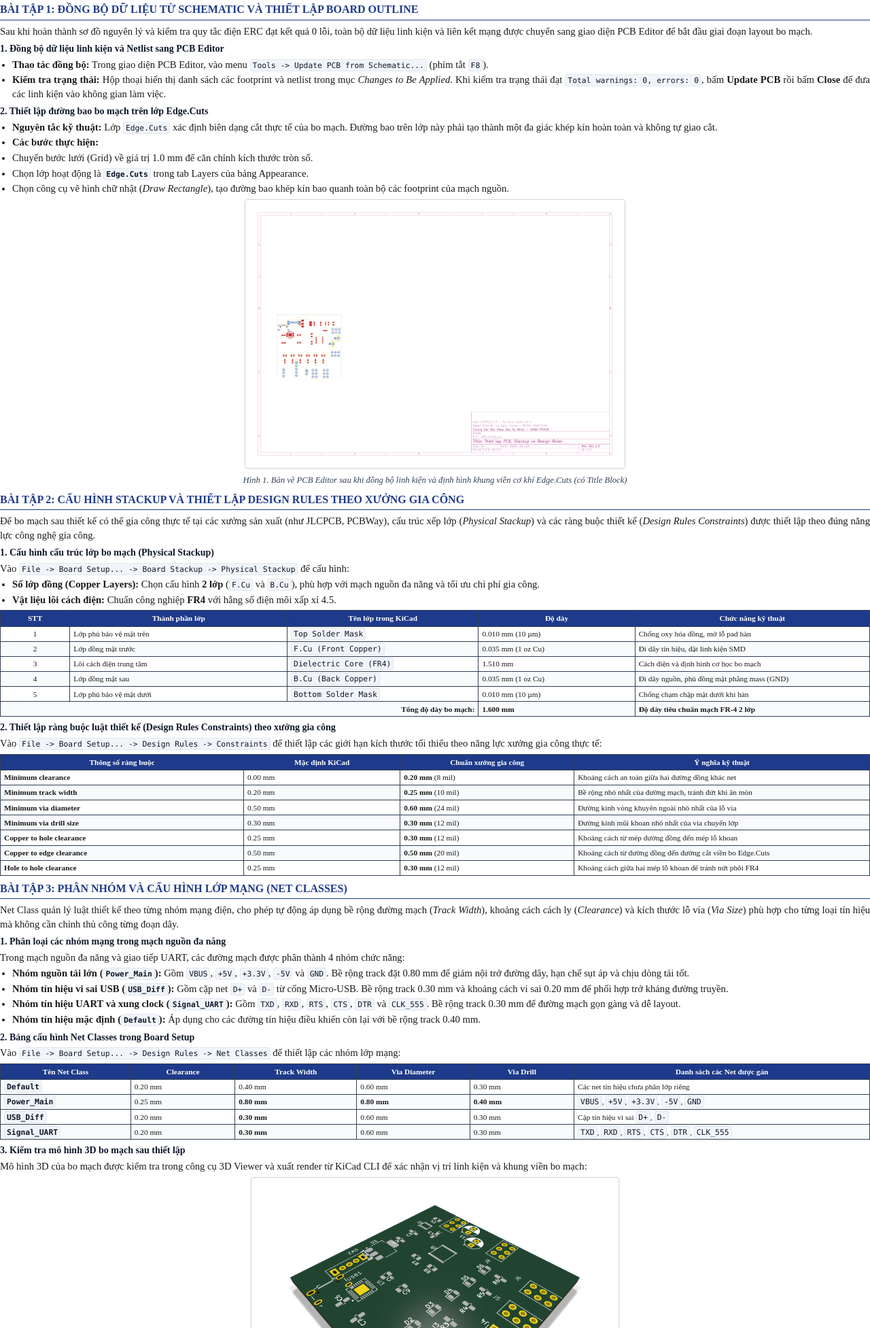
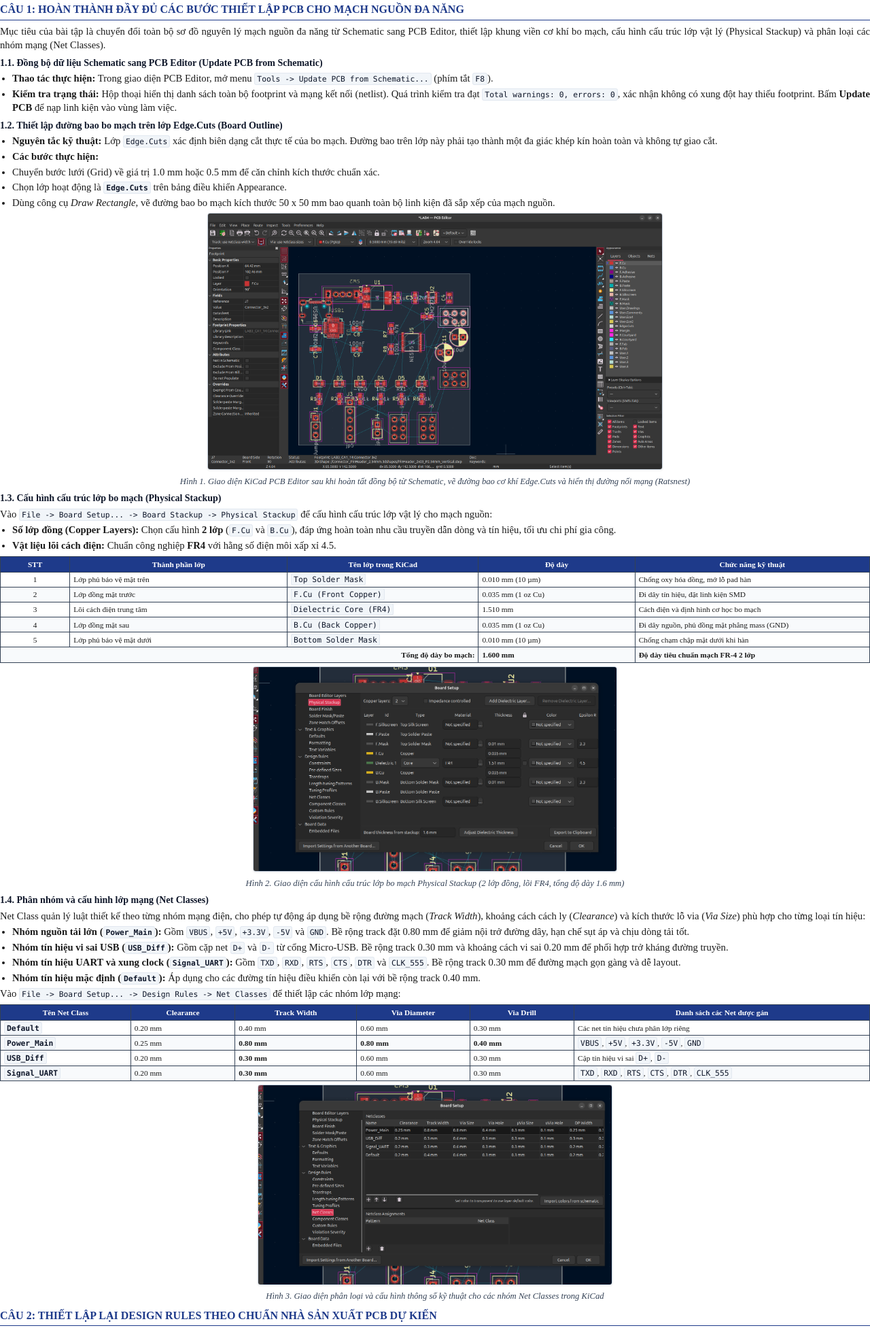
Before and after one commit to lengoctuong2005/KiCad-PCB-Labs, a plain HTML site: page Lab4/BaoCao_Lab04.html in a window 1280 px wide. Shown: the part 995-2948 px from the top of the page at 68% size. Drawn offline with Linux system fonts and the light colour scheme.

Commit message:
update(Lab4): update report, pcb layout and add gui screenshots

```diff
--- a/Lab4/BaoCao_Lab04.html
+++ b/Lab4/BaoCao_Lab04.html
@@ -220,7 +220,7 @@ table.report-table tbody tr:nth-child(even) {
     page-break-inside: avoid;
 }
 .report-img {
-    max-width: 92%;
+    max-width: 96%;
     max-height: 98mm;
     height: auto;
     border: 1px solid #cbd5e1;
@@ -275,34 +275,32 @@ table.report-table tbody tr:nth-child(even) {
 
 <div class="page-break"></div>
 
-<h2>BÀI TẬP 1: ĐỒNG BỘ DỮ LIỆU TỪ SCHEMATIC VÀ THIẾT LẬP BOARD OUTLINE</h2>
-<p>Sau khi hoàn thành sơ đồ nguyên lý và kiểm tra quy tắc điện ERC đạt kết quả 0 lỗi, toàn bộ dữ liệu linh kiện và liên kết mạng được chuyển sang giao diện PCB Editor để bắt đầu giai đoạn layout bo mạch.</p>
-<h3>1. Đồng bộ dữ liệu linh kiện và Netlist sang PCB Editor</h3>
+<h2>CÂU 1: HOÀN THÀNH ĐẦY ĐỦ CÁC BƯỚC THIẾT LẬP PCB CHO MẠCH NGUỒN ĐA NĂNG</h2>
+<p>Mục tiêu của bài tập là chuyển đổi toàn bộ sơ đồ nguyên lý mạch nguồn đa năng từ Schematic sang PCB Editor, thiết lập khung viền cơ khí bo mạch, cấu hình cấu trúc lớp vật lý (Physical Stackup) và phân loại các nhóm mạng (Net Classes).</p>
+<h3>1.1. Đồng bộ dữ liệu Schematic sang PCB Editor (Update PCB from Schematic)</h3>
 <ul>
-<li><strong>Thao tác đồng bộ:</strong> Trong giao diện PCB Editor, vào menu <code>Tools -&gt; Update PCB from Schematic...</code> (phím tắt <code>F8</code>).</li>
-<li><strong>Kiểm tra trạng thái:</strong> Hộp thoại hiển thị danh sách các footprint và netlist trong mục <em>Changes to Be Applied</em>. Khi kiểm tra trạng thái đạt <code>Total warnings: 0, errors: 0</code>, bấm <strong>Update PCB</strong> rồi bấm <strong>Close</strong> để đưa các linh kiện vào không gian làm việc.</li>
+<li><strong>Thao tác thực hiện:</strong> Trong giao diện PCB Editor, mở menu <code>Tools -&gt; Update PCB from Schematic...</code> (phím tắt <code>F8</code>).</li>
+<li><strong>Kiểm tra trạng thái:</strong> Hộp thoại hiển thị danh sách toàn bộ footprint và mạng kết nối (netlist). Quá trình kiểm tra đạt <code>Total warnings: 0, errors: 0</code>, xác nhận không có xung đột hay thiếu footprint. Bấm <strong>Update PCB</strong> để nạp linh kiện vào vùng làm việc.</li>
 </ul>
-<h3>2. Thiết lập đường bao bo mạch trên lớp Edge.Cuts</h3>
+<h3>1.2. Thiết lập đường bao bo mạch trên lớp Edge.Cuts (Board Outline)</h3>
 <ul>
 <li><strong>Nguyên tắc kỹ thuật:</strong> Lớp <code>Edge.Cuts</code> xác định biên dạng cắt thực tế của bo mạch. Đường bao trên lớp này phải tạo thành một đa giác khép kín hoàn toàn và không tự giao cắt.</li>
 <li><strong>Các bước thực hiện:</strong></li>
-<li>Chuyển bước lưới (Grid) về giá trị 1.0 mm để căn chỉnh kích thước tròn số.</li>
-<li>Chọn lớp hoạt động là <strong><code>Edge.Cuts</code></strong> trong tab Layers của bảng Appearance.</li>
-<li>Chọn công cụ vẽ hình chữ nhật (<em>Draw Rectangle</em>), tạo đường bao khép kín bao quanh toàn bộ các footprint của mạch nguồn.</li>
+<li>Chuyển bước lưới (Grid) về giá trị 1.0 mm hoặc 0.5 mm để căn chỉnh kích thước chuẩn xác.</li>
+<li>Chọn lớp hoạt động là <strong><code>Edge.Cuts</code></strong> trên bảng điều khiển Appearance.</li>
+<li>Dùng công cụ <em>Draw Rectangle</em>, vẽ đường bao bo mạch kích thước 50 x 50 mm bao quanh toàn bộ linh kiện đã sắp xếp của mạch nguồn.</li>
 </ul>
 <div class="figure-container">
-    <img class="report-img" src="Pic/pcb_board_hd.png" alt="Bản vẽ PCB Editor với khung viền Edge.Cuts" style="max-height: 105mm;">
-    <div class="figure-caption">Hình 1. Bản vẽ PCB Editor sau khi đồng bộ linh kiện và định hình khung viền cơ khí Edge.Cuts (có Title Block)</div>
+    <img class="report-img" src="Pic/gui_pcb_editor.png" alt="Giao diện KiCad PCB Editor sau khi đồng bộ linh kiện và vẽ Edge.Cuts" style="max-height: 100mm;">
+    <div class="figure-caption">Hình 1. Giao diện KiCad PCB Editor sau khi hoàn tất đồng bộ từ Schematic, vẽ đường bao cơ khí Edge.Cuts và hiển thị đường nối mạng (Ratsnest)</div>
 </div>
 
 <div class="page-break"></div>
 
-<h2>BÀI TẬP 2: CẤU HÌNH STACKUP VÀ THIẾT LẬP DESIGN RULES THEO XƯỞNG GIA CÔNG</h2>
-<p>Để bo mạch sau thiết kế có thể gia công thực tế tại các xưởng sản xuất (như JLCPCB, PCBWay), cấu trúc xếp lớp (<em>Physical Stackup</em>) và các ràng buộc thiết kế (<em>Design Rules Constraints</em>) được thiết lập theo đúng năng lực công nghệ gia công.</p>
-<h3>1. Cấu hình cấu trúc lớp bo mạch (Physical Stackup)</h3>
-<p>Vào <code>File -&gt; Board Setup... -&gt; Board Stackup -&gt; Physical Stackup</code> để cấu hình:</p>
+<h3>1.3. Cấu hình cấu trúc lớp bo mạch (Physical Stackup)</h3>
+<p>Vào <code>File -&gt; Board Setup... -&gt; Board Stackup -&gt; Physical Stackup</code> để cấu hình cấu trúc lớp vật lý cho mạch nguồn:</p>
 <ul>
-<li><strong>Số lớp đồng (Copper Layers):</strong> Chọn cấu hình <strong>2 lớp</strong> (<code>F.Cu</code> và <code>B.Cu</code>), phù hợp với mạch nguồn đa năng và tối ưu chi phí gia công.</li>
+<li><strong>Số lớp đồng (Copper Layers):</strong> Chọn cấu hình <strong>2 lớp</strong> (<code>F.Cu</code> và <code>B.Cu</code>), đáp ứng hoàn toàn nhu cầu truyền dẫn dòng và tín hiệu, tối ưu chi phí gia công.</li>
 <li><strong>Vật liệu lõi cách điện:</strong> Chuẩn công nghiệp <strong>FR4</strong> với hằng số điện môi xấp xỉ 4.5.</li>
 </ul>
 <table class="report-table">
@@ -359,8 +357,79 @@ table.report-table tbody tr:nth-child(even) {
     </tbody>
 </table>
 
-<h3>2. Thiết lập ràng buộc luật thiết kế (Design Rules Constraints) theo xưởng gia công</h3>
-<p>Vào <code>File -&gt; Board Setup... -&gt; Design Rules -&gt; Constraints</code> để thiết lập các giới hạn kích thước tối thiểu theo năng lực xưởng gia công thực tế:</p>
+<div class="figure-container">
+    <img class="report-img" src="Pic/gui_physical_stackup.png" alt="Hộp thoại cấu hình Physical Stackup trong Board Setup" style="max-height: 80mm;">
+    <div class="figure-caption">Hình 2. Giao diện cấu hình cấu trúc lớp bo mạch Physical Stackup (2 lớp đồng, lõi FR4, tổng độ dày 1.6 mm)</div>
+</div>
+
+<div class="page-break"></div>
+
+<h3>1.4. Phân nhóm và cấu hình lớp mạng (Net Classes)</h3>
+<p>Net Class quản lý luật thiết kế theo từng nhóm mạng điện, cho phép tự động áp dụng bề rộng đường mạch (<em>Track Width</em>), khoảng cách cách ly (<em>Clearance</em>) và kích thước lỗ via (<em>Via Size</em>) phù hợp cho từng loại tín hiệu:</p>
+<ul>
+<li><strong>Nhóm nguồn tải lớn (<code>Power_Main</code>):</strong> Gồm <code>VBUS</code>, <code>+5V</code>, <code>+3.3V</code>, <code>-5V</code> và <code>GND</code>. Bề rộng track đặt 0.80 mm để giảm nội trở đường dây, hạn chế sụt áp và chịu dòng tải tốt.</li>
+<li><strong>Nhóm tín hiệu vi sai USB (<code>USB_Diff</code>):</strong> Gồm cặp net <code>D+</code> và <code>D-</code> từ cổng Micro-USB. Bề rộng track 0.30 mm và khoảng cách vi sai 0.20 mm để phối hợp trở kháng đường truyền.</li>
+<li><strong>Nhóm tín hiệu UART và xung clock (<code>Signal_UART</code>):</strong> Gồm <code>TXD</code>, <code>RXD</code>, <code>RTS</code>, <code>CTS</code>, <code>DTR</code> và <code>CLK_555</code>. Bề rộng track 0.30 mm để đường mạch gọn gàng và dễ layout.</li>
+<li><strong>Nhóm tín hiệu mặc định (<code>Default</code>):</strong> Áp dụng cho các đường tín hiệu điều khiển còn lại với bề rộng track 0.40 mm.</li>
+</ul>
+<p>Vào <code>File -&gt; Board Setup... -&gt; Design Rules -&gt; Net Classes</code> để thiết lập các nhóm lớp mạng:</p>
+<table class="report-table">
+    <thead>
+        <tr>
+            <th style="width: 15%;">Tên Net Class</th>
+            <th style="width: 12%;">Clearance</th>
+            <th style="width: 14%;">Track Width</th>
+            <th style="width: 13%;">Via Diameter</th>
+            <th style="width: 12%;">Via Drill</th>
+            <th style="width: 34%;">Danh sách các Net được gán</th>
+        </tr>
+    </thead>
+    <tbody>
+        <tr>
+            <td><strong><code>Default</code></strong></td>
+            <td>0.20 mm</td>
+            <td>0.40 mm</td>
+            <td>0.60 mm</td>
+            <td>0.30 mm</td>
+            <td>Các net tín hiệu chưa phân lớp riêng</td>
+        </tr>
+        <tr>
+            <td><strong><code>Power_Main</code></strong></td>
+            <td>0.25 mm</td>
+            <td><strong>0.80 mm</strong></td>
+            <td><strong>0.80 mm</strong></td>
+            <td><strong>0.40 mm</strong></td>
+            <td><code>VBUS</code>, <code>+5V</code>, <code>+3.3V</code>, <code>-5V</code>, <code>GND</code></td>
+        </tr>
+        <tr>
+            <td><strong><code>USB_Diff</code></strong></td>
+            <td>0.20 mm</td>
+            <td><strong>0.30 mm</strong></td>
+            <td>0.60 mm</td>
+            <td>0.30 mm</td>
+            <td>Cặp tín hiệu vi sai <code>D+</code>, <code>D-</code></td>
+        </tr>
+        <tr>
+            <td><strong><code>Signal_UART</code></strong></td>
+            <td>0.20 mm</td>
+            <td><strong>0.30 mm</strong></td>
+            <td>0.60 mm</td>
+            <td>0.30 mm</td>
+            <td><code>TXD</code>, <code>RXD</code>, <code>RTS</code>, <code>CTS</code>, <code>DTR</code>, <code>CLK_555</code></td>
+        </tr>
+    </tbody>
+</table>
+
+<div class="figure-container">
+    <img class="report-img" src="Pic/gui_net_classes.png" alt="Hộp thoại cấu hình Net Classes trong Board Setup" style="max-height: 78mm;">
+    <div class="figure-caption">Hình 3. Giao diện phân loại và cấu hình thông số kỹ thuật cho các nhóm Net Classes trong KiCad</div>
+</div>
+
+<div class="page-break"></div>
+
+<h2>CÂU 2: THIẾT LẬP LẠI DESIGN RULES THEO CHUẨN NHÀ SẢN XUẤT PCB DỰ KIẾN</h2>
+<p>Thay vì sử dụng các giá trị mặc định của KiCad (thường quá chặt hoặc chưa phù hợp với năng lực sản xuất thực tế dẫn đến tăng chi phí hoặc lỗi DFM), các thông số ràng buộc thiết kế (<em>Design Rules Constraints</em>) được cấu hình lại theo đúng thông số công bố của nhà sản xuất PCB tiêu chuẩn (JLCPCB / PCBWay 2-layer standard process).</p>
+<p>Vào <code>File -&gt; Board Setup... -&gt; Design Rules -&gt; Constraints</code> để thiết lập các giới hạn kích thước tối thiểu:</p>
 <table class="report-table">
     <thead>
         <tr>
@@ -416,72 +485,23 @@ table.report-table tbody tr:nth-child(even) {
     </tbody>
 </table>
 
+<div class="figure-container">
+    <img class="report-img" src="Pic/gui_design_rules.png" alt="Hộp thoại thiết lập Design Rules Constraints trong Board Setup" style="max-height: 80mm;">
+    <div class="figure-caption">Hình 4. Giao diện thiết lập ràng buộc luật thiết kế Constraints theo thông số xưởng sản xuất</div>
+</div>
+
 <div class="page-break"></div>
 
-<h2>BÀI TẬP 3: PHÂN NHÓM VÀ CẤU HÌNH LỚP MẠNG (NET CLASSES)</h2>
-<p>Net Class quản lý luật thiết kế theo từng nhóm mạng điện, cho phép tự động áp dụng bề rộng đường mạch (<em>Track Width</em>), khoảng cách cách ly (<em>Clearance</em>) và kích thước lỗ via (<em>Via Size</em>) phù hợp cho từng loại tín hiệu mà không cần chỉnh thủ công từng đoạn dây.</p>
-<h3>1. Phân loại các nhóm mạng trong mạch nguồn đa năng</h3>
-<p>Trong mạch nguồn đa năng và giao tiếp UART, các đường mạch được phân thành 4 nhóm chức năng:</p>
-<ul>
-<li><strong>Nhóm nguồn tải lớn (<code>Power_Main</code>):</strong> Gồm <code>VBUS</code>, <code>+5V</code>, <code>+3.3V</code>, <code>-5V</code> và <code>GND</code>. Bề rộng track đặt 0.80 mm để giảm nội trở đường dây, hạn chế sụt áp và chịu dòng tải tốt.</li>
-<li><strong>Nhóm tín hiệu vi sai USB (<code>USB_Diff</code>):</strong> Gồm cặp net <code>D+</code> và <code>D-</code> từ cổng Micro-USB. Bề rộng track 0.30 mm và khoảng cách vi sai 0.20 mm để phối hợp trở kháng đường truyền.</li>
-<li><strong>Nhóm tín hiệu UART và xung clock (<code>Signal_UART</code>):</strong> Gồm <code>TXD</code>, <code>RXD</code>, <code>RTS</code>, <code>CTS</code>, <code>DTR</code> và <code>CLK_555</code>. Bề rộng track 0.30 mm để đường mạch gọn gàng và dễ layout.</li>
-<li><strong>Nhóm tín hiệu mặc định (<code>Default</code>):</strong> Áp dụng cho các đường tín hiệu điều khiển còn lại với bề rộng track 0.40 mm.</li>
-</ul>
-<h3>2. Bảng cấu hình Net Classes trong Board Setup</h3>
-<p>Vào <code>File -&gt; Board Setup... -&gt; Design Rules -&gt; Net Classes</code> để thiết lập các nhóm lớp mạng:</p>
-<table class="report-table">
-    <thead>
-        <tr>
-            <th style="width: 15%;">Tên Net Class</th>
-            <th style="width: 12%;">Clearance</th>
-            <th style="width: 14%;">Track Width</th>
-            <th style="width: 13%;">Via Diameter</th>
-            <th style="width: 12%;">Via Drill</th>
-            <th style="width: 34%;">Danh sách các Net được gán</th>
-        </tr>
-    </thead>
-    <tbody>
-        <tr>
-            <td><strong><code>Default</code></strong></td>
-            <td>0.20 mm</td>
-            <td>0.40 mm</td>
-            <td>0.60 mm</td>
-            <td>0.30 mm</td>
-            <td>Các net tín hiệu chưa phân lớp riêng</td>
-        </tr>
-        <tr>
-            <td><strong><code>Power_Main</code></strong></td>
-            <td>0.25 mm</td>
-            <td><strong>0.80 mm</strong></td>
-            <td><strong>0.80 mm</strong></td>
-            <td><strong>0.40 mm</strong></td>
-            <td><code>VBUS</code>, <code>+5V</code>, <code>+3.3V</code>, <code>-5V</code>, <code>GND</code></td>
-        </tr>
-        <tr>
-            <td><strong><code>USB_Diff</code></strong></td>
-            <td>0.20 mm</td>
-            <td><strong>0.30 mm</strong></td>
-            <td>0.60 mm</td>
-            <td>0.30 mm</td>
-            <td>Cặp tín hiệu vi sai <code>D+</code>, <code>D-</code></td>
-        </tr>
-        <tr>
-            <td><strong><code>Signal_UART</code></strong></td>
-            <td>0.20 mm</td>
-            <td><strong>0.30 mm</strong></td>
-            <td>0.60 mm</td>
-            <td>0.30 mm</td>
-            <td><code>TXD</code>, <code>RXD</code>, <code>RTS</code>, <code>CTS</code>, <code>DTR</code>, <code>CLK_555</code></td>
-        </tr>
-    </tbody>
-</table>
+<h3>KIỂM TRA MÔ HÌNH 3D VÀ ĐÁNH GIÁ TRỰC QUAN BO MẠCH</h3>
+<p>Sau khi hoàn tất toàn bộ các bước thiết lập trong Bài tập về nhà (đồng bộ Schematic, vẽ Board Outline, cấu hình Layer Stackup, Design Rules và Net Classes), mô hình 3D của bo mạch được mở và kiểm tra trực quan bằng công cụ <strong>3D Viewer</strong> tích hợp trong KiCad (<code>Alt + 3</code>).</p>
+<div class="figure-container">
+    <img class="report-img" src="Pic/gui_3d_viewer.png" alt="Giao diện cửa sổ 3D Viewer trong KiCad" style="max-height: 92mm;">
+    <div class="figure-caption">Hình 5. Cửa sổ công cụ 3D Viewer trong KiCad kiểm tra hình học và sự phân bố linh kiện trên khung viền cơ khí</div>
+</div>
 
-<h3>3. Kiểm tra mô hình 3D bo mạch sau thiết lập</h3>
-<p>Mô hình 3D của bo mạch được kiểm tra trong công cụ 3D Viewer và xuất render từ KiCad CLI để xác nhận vị trí linh kiện và khung viền bo mạch:</p>
-<div class="figure-container">
-    <img class="report-img" src="Pic/3d_board_isometric.png" alt="Phối cảnh 3D bo mạch Isometric View" style="max-height: 80mm;">
-    <div class="figure-caption">Hình 2. Mô hình 3D góc phối cảnh Isometric toàn bo mạch sau khi hoàn tất thiết lập PCB và gán Footprint</div>
+<div class="figure-container" style="margin-top: 8px;">
+    <img class="report-img" src="Pic/3d_board_isometric.png" alt="Phối cảnh 3D bo mạch Isometric View" style="max-height: 85mm;">
+    <div class="figure-caption">Hình 6. Mô hình 3D góc phối cảnh Isometric toàn bo mạch nguồn đa năng sau khi hoàn thiện toàn bộ thiết lập</div>
 </div>
 </body>
 </html>
```
Also changed, not shown: Lab4/BaoCao_Lab04.md (+107 -89 lines), Lab4/Pic/gui_3d_viewer.png (added), Lab4/Pic/gui_design_rules.png (added), Lab4/Pic/gui_net_classes.png (added), Lab4/Pic/gui_pcb_editor.png (added), Lab4/Pic/gui_physical_stackup.png (added), Lab4/Pic/pdf_preview/page-1.png (deleted), Lab4/Pic/pdf_preview/page-2.png (deleted), Lab4/Pic/pdf_preview/page-3.png (deleted), Lab4/Pic/pdf_preview/page-4.png (deleted), Lab4/Screenshot From 2026-08-28 18-03-07.png (added), Lab4/Screenshot From 2026-08-28 18-03-37.png (added), Lab4/Screenshot From 2026-08-28 18-03-50.png (added), Lab4/Screenshot From 2026-08-28 18-10-06.png (added), 1 more files, 2 other files.
